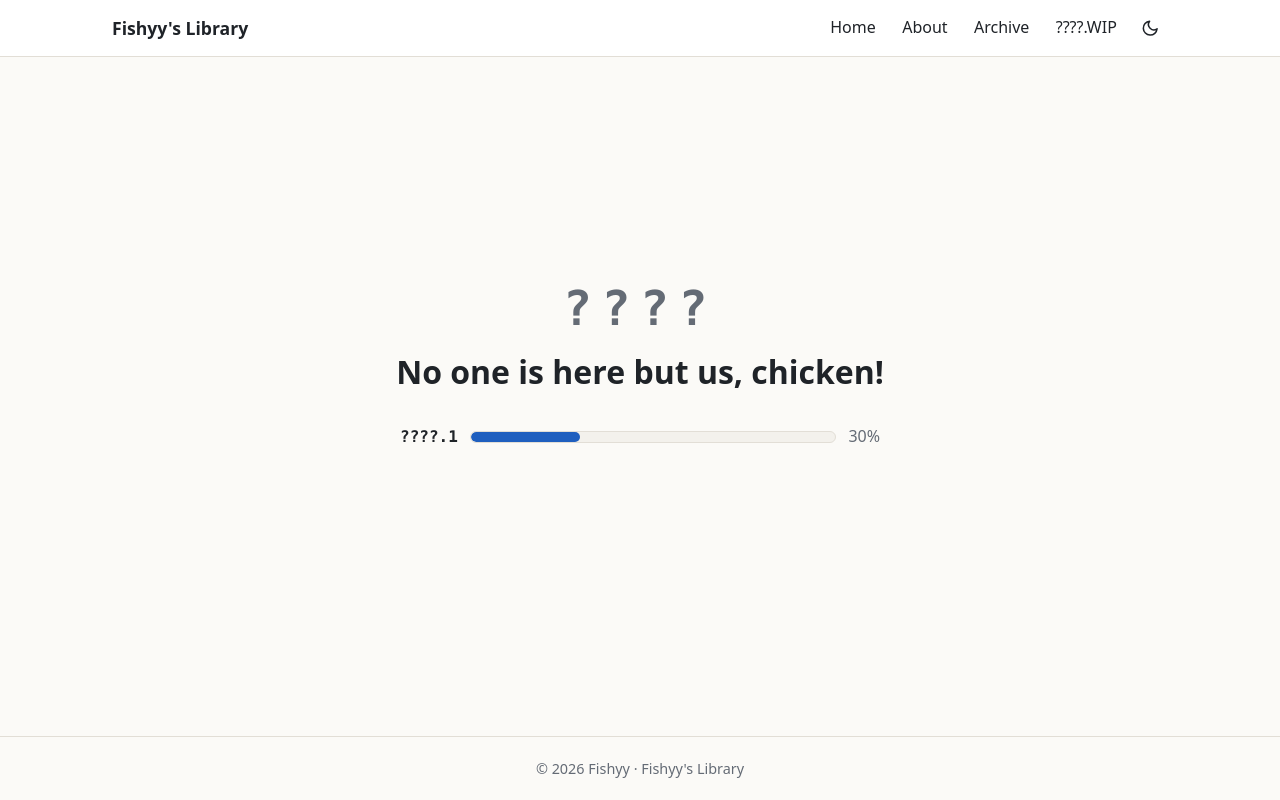
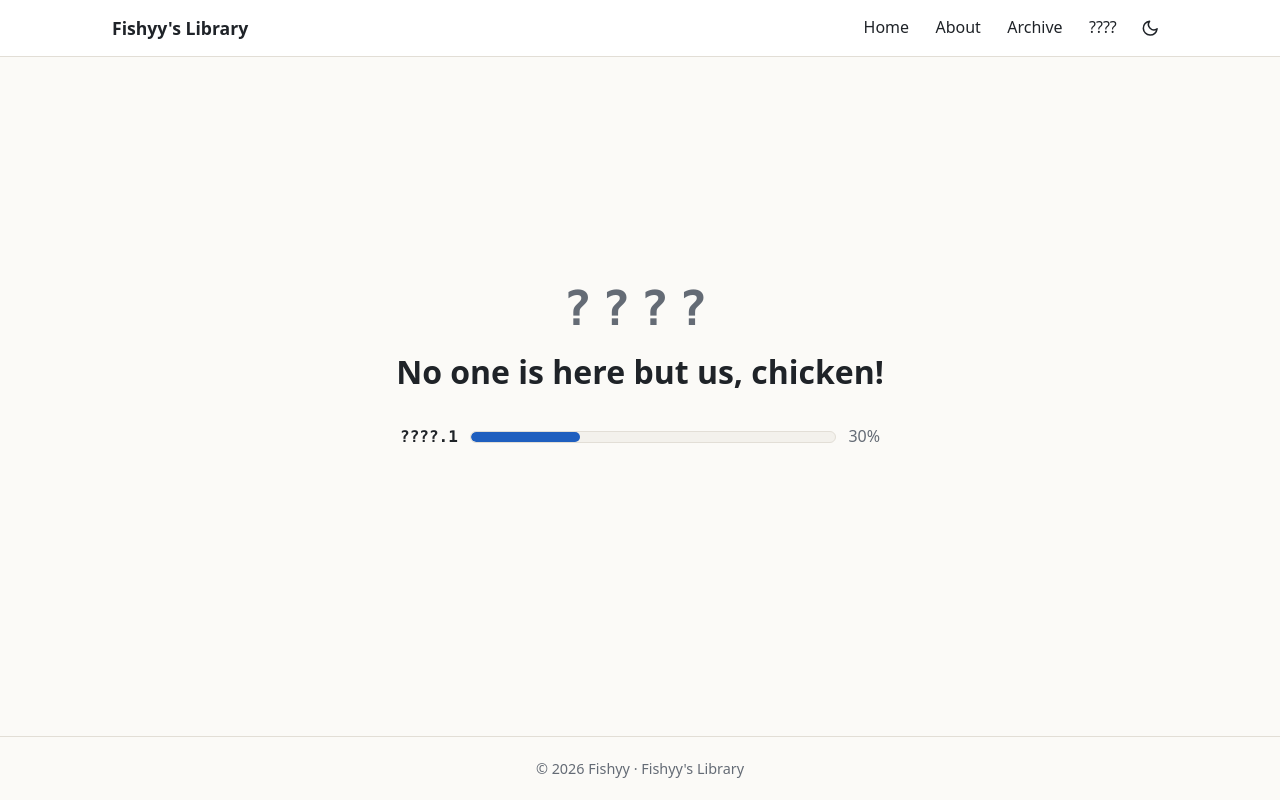
Before and after one commit to itzFishyy/Fishyy-library, an Astro site: page /wip in a window 1280 px wide. Built offline with nearby package versions, Linux system fonts and the light colour scheme; Astro itself is replaced by a stand-in of ours.

Commit message:
Rename the ????.WIP nav item to ????
Co-Authored-By: Claude Fable 5.2 <noreply@anthropic.com>

```diff
--- a/src/pages/wip.astro
+++ b/src/pages/wip.astro
@@ -5,7 +5,7 @@ import { wip } from '../site.config';
 const progress = Math.min(100, Math.max(0, wip.progress));
 ---
 
-<Base title="????.WIP">
+<Base title="????">
   <div class="container narrow wip">
     <p class="wip-mark" aria-hidden="true">????</p>
     <h1 class="page-title">{wip.heading}</h1>
--- a/src/site.config.ts
+++ b/src/site.config.ts
@@ -78,7 +78,7 @@ export const terminal = {
   focus: ['web', 'crypto', 'forensics'],
 };
 
-/** The "????.WIP" page. */
+/** The "????" page. */
 export const wip = {
   /** The big line. */
   heading: 'No one is here but us, chicken!',
@@ -95,5 +95,5 @@ export const nav: { label: string; href?: string }[] = [
   { label: 'Home', href: '/' },
   { label: 'About', href: '/about/' },
   { label: 'Archive', href: '/archive/' },
-  { label: '????.WIP', href: '/wip/' },
+  { label: '????', href: '/wip/' },
 ];
--- a/src/styles/global.css
+++ b/src/styles/global.css
@@ -212,7 +212,7 @@ a.nav-link:hover,
   text-decoration: none;
 }
 
-/* ????.WIP page */
+/* ???? page */
 
 .wip {
   min-height: calc(100vh - var(--header-height) - 8rem);
```
